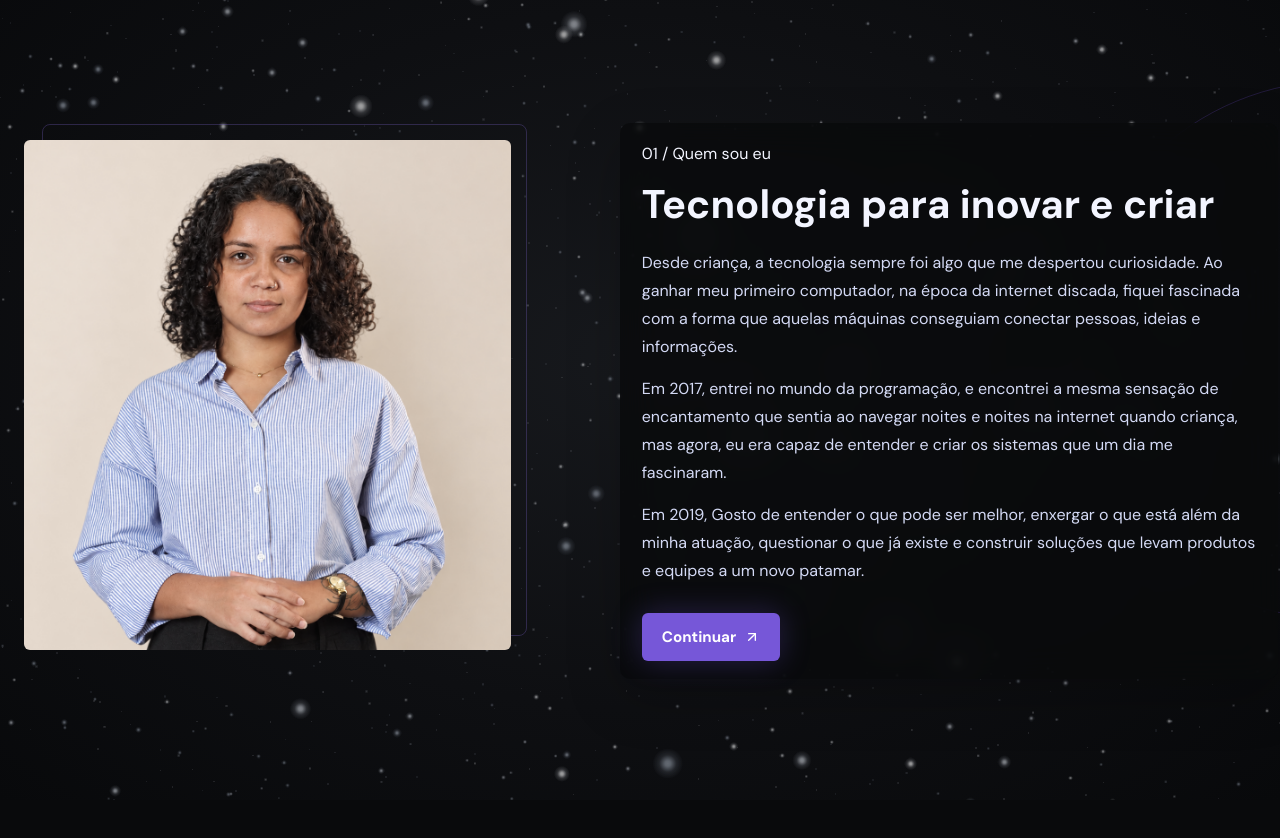
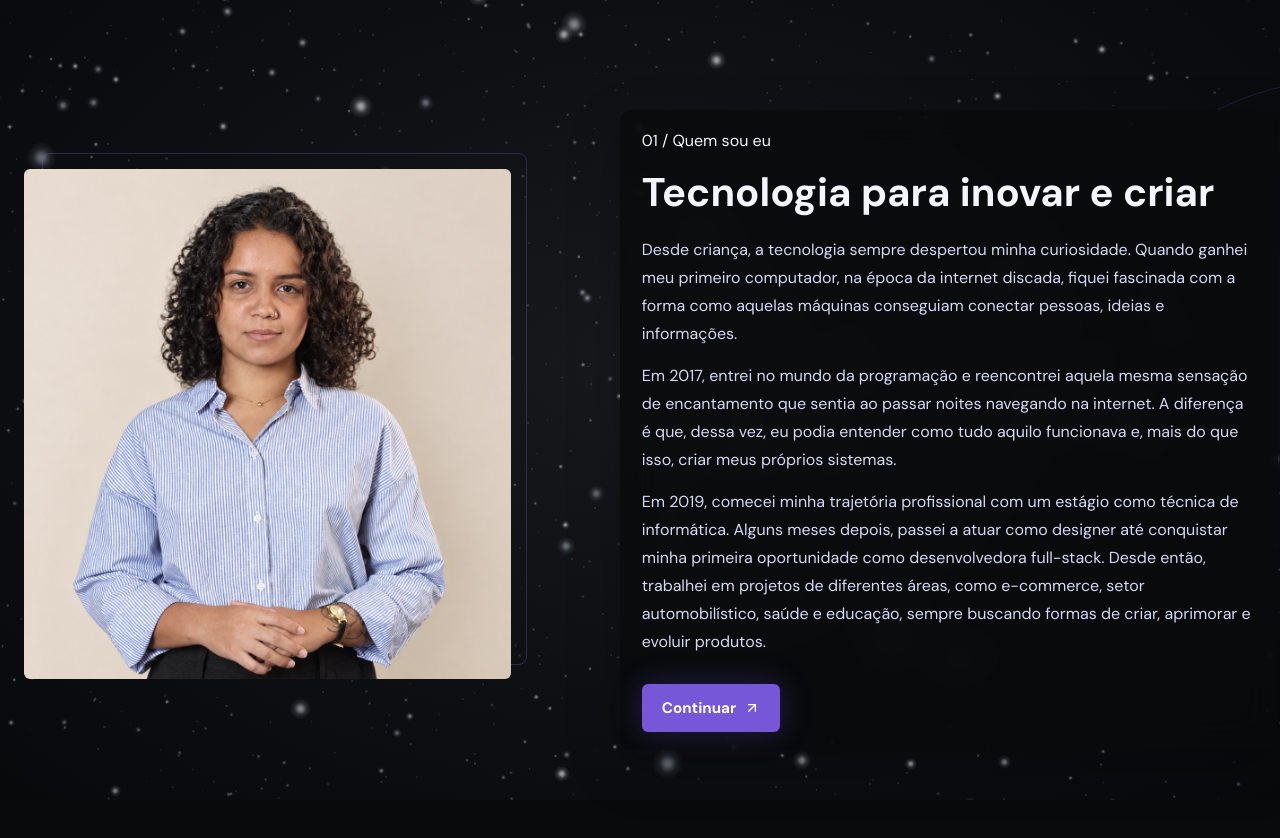
Before and after one commit to thayanemenezes/my-portfolio, a Vue app: page / in a window 1280 px wide. Both pictures are taken after a click on the button "Continuar". Shown: the top 838 px of the page. Before the commit the page ends 802 px from the top, so only its background shows below. Built offline with nearby package versions, Linux system fonts and the light colour scheme.

Commit message:
fix: ajusta textos

```diff
--- a/src/components/AboutSection.vue
+++ b/src/components/AboutSection.vue
@@ -27,15 +27,12 @@ const technologies = ['JavaScript', 'React', 'TypeScript', 'HTML & CSS', 'UX ori
         <p class="eyebrow">01 / Quem sou eu</p>
         <h3>Tecnologia para inovar e criar</h3>
         <p>
-          Desde criança, a tecnologia sempre foi algo que me despertou curiosidade. Ao ganhar meu primeiro computador, na época da internet discada, fiquei fascinada com a forma que
-          aquelas máquinas conseguiam conectar pessoas, ideias e informações.
+          Desde criança, a tecnologia sempre despertou minha curiosidade. Quando ganhei meu primeiro computador, na época da internet discada, fiquei fascinada com a forma como aquelas máquinas conseguiam conectar pessoas, ideias e informações.
         </p>
         <p>
-          Em 2017, entrei no mundo da programação, e encontrei a mesma sensação de encantamento que sentia ao navegar noites e noites na internet quando criança, mas agora, eu era capaz de entender e criar os sistemas que um dia me fascinaram.
+Em 2017, entrei no mundo da programação e reencontrei aquela mesma sensação de encantamento que sentia ao passar noites navegando na internet. A diferença é que, dessa vez, eu podia entender como tudo aquilo funcionava e, mais do que isso, criar meus próprios sistemas.
         </p>
-        <p> Em 2019,
-          Gosto de entender o que pode ser melhor, enxergar o que está além da minha atuação, questionar o que já existe e construir soluções que levam produtos e
-          equipes a um novo patamar.
+        <p> Em 2019, comecei minha trajetória profissional com um estágio como técnica de informática. Alguns meses depois, passei a atuar como designer até conquistar minha primeira oportunidade como desenvolvedora full-stack. Desde então, trabalhei em projetos de diferentes áreas, como e-commerce, setor automobilístico, saúde e educação, sempre buscando formas de criar, aprimorar e evoluir produtos.
         </p>
         <button v-if="presentation" class="flow-continue" type="button" @click="$emit('continue')">
           Continuar
--- a/src/components/ContactSection.vue
+++ b/src/components/ContactSection.vue
@@ -30,10 +30,10 @@ function submitContact() {
         </p>
         <div class="social-links">
           <a :href="contact.github" target="_blank" rel="noopener noreferrer">
-            <CodeXml :size="19" aria-hidden="true" /> GitHub — substituir link
+            <CodeXml :size="19" aria-hidden="true" /> GitHub
           </a>
           <a :href="contact.linkedin" target="_blank" rel="noopener noreferrer">
-            <BriefcaseBusiness :size="19" aria-hidden="true" /> LinkedIn — substituir link
+            <BriefcaseBusiness :size="19" aria-hidden="true" /> LinkedIn
           </a>
           <a :href="`mailto:${contact.email}`">
             <Mail :size="19" aria-hidden="true" /> {{ contact.email }}
--- a/src/components/ExperienceSection.vue
+++ b/src/components/ExperienceSection.vue
@@ -9,10 +9,9 @@ const markers = ['gold', 'blue']
     <div class="page-container">
       <div class="section-heading">
         <p class="eyebrow">02 / Experiências</p>
-        <h2>Experiência que ganha forma em entregas.</h2>
+        <h2>Caminhos que me trouxeram até aqui</h2>
         <p class="section-intro">
-          Os exemplos abaixo são provisórios. Substitua-os por experiências, responsabilidades e
-          resultados reais da sua trajetória.
+          Experiências que me ensinaram a olhar além do código e a encontrar novas possibilidades para cada produto.
         </p>
       </div>
 
@@ -46,13 +45,13 @@ const markers = ['gold', 'blue']
 }
 
 .section-heading {
-  max-width: 720px;
+  max-width: 680px;
 }
 
 .section-heading h2 {
   margin-top: 16px;
   color: var(--color-text);
-  font-size: clamp(2rem, 4vw, 3.15rem);
+  font-size: clamp(2rem, 5vw, 3rem);
   font-weight: 700;
   letter-spacing: 0;
   line-height: 1.12;
--- a/src/components/ProjectsSection.vue
+++ b/src/components/ProjectsSection.vue
@@ -53,8 +53,7 @@ function closeProject() {
           <p class="eyebrow">03 / Projetos selecionados</p>
           <h2>Projetos com contexto, escolhas e resultado.</h2>
           <p class="section-intro">
-            Exemplos provisórios de como apresentar trabalhos profissionais. Cada projeto pode
-            reunir o desafio, o papel desempenhado, a stack e os aprendizados que geraram impacto.
+
           </p>
         </div>
         <div class="filter-group" role="group" aria-label="Filtrar projetos">
```
